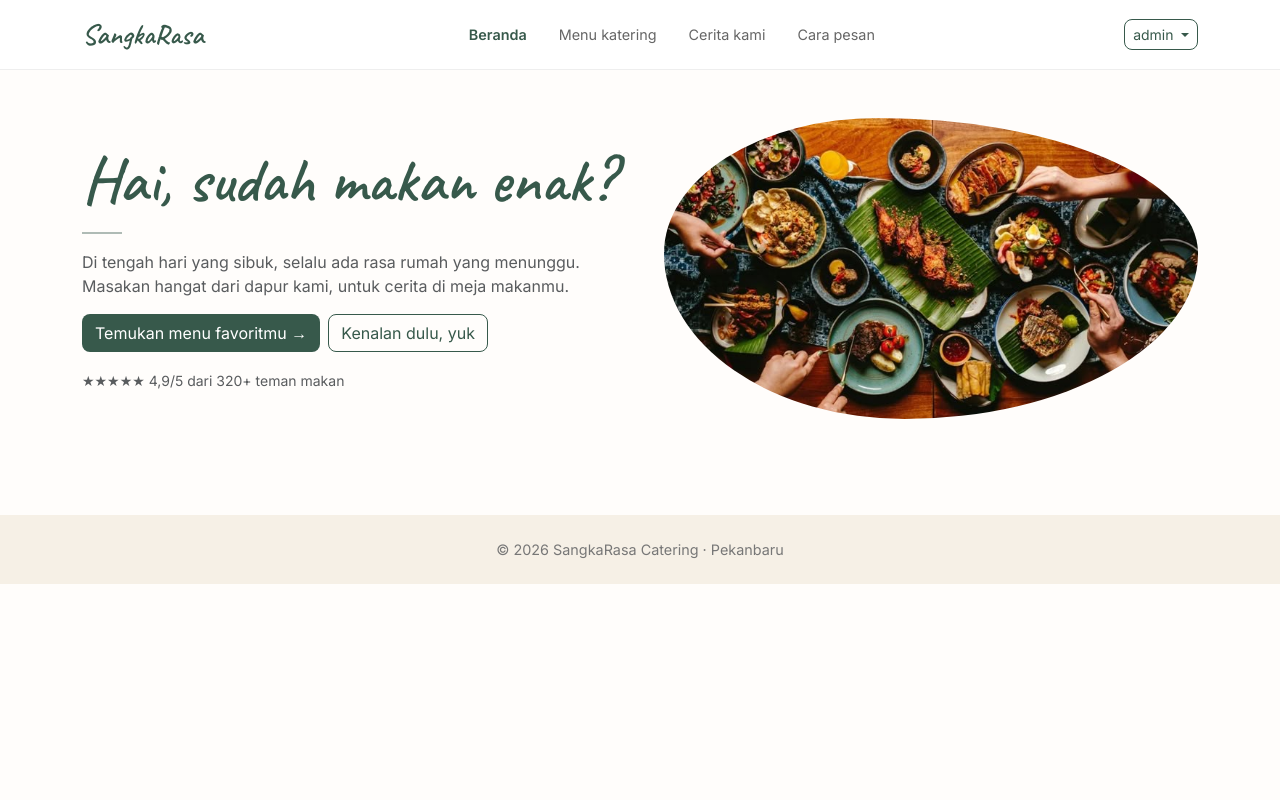
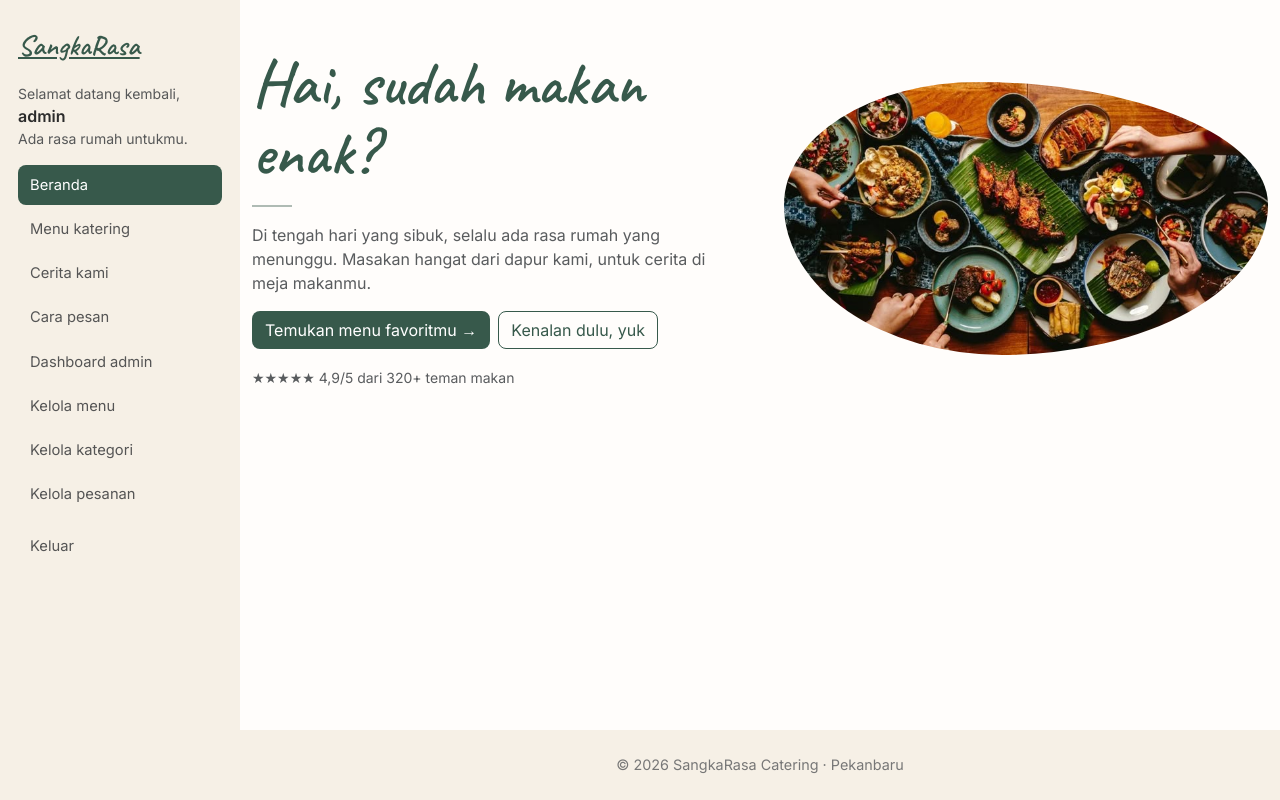
Before and after one commit to zuleykapcr/sangkarasa, a Laravel app: page / in a window 1280 px wide. Run offline with Laravel 12, Linux system fonts and the light colour scheme; a user stored in the database is signed in; data comes from the database, SQL or seed files in the repository.

Commit message:
refactor: navigasi berubah menjadi sidebar vertikal di sisi kiri

```diff
--- a/public/css/style.css
+++ b/public/css/style.css
@@ -87,3 +87,24 @@ body { font-family: 'Inter', sans-serif; color: var(--sr-text); background: #fff
 @media (max-width: 576px) {
     .progress-steps { flex-direction: column; }
 }
+
+/* Layout sidebar */
+.app-shell { display: flex; min-height: 100vh; }
+
+.app-content { flex: 1; min-width: 0; display: flex; flex-direction: column; }
+.app-content main { flex: 1; padding-bottom: 2rem; }
+
+.sr-sidebar { width: 240px; flex-shrink: 0; background: var(--sr-cream); padding: 24px 18px;
+              position: sticky; top: 0; height: 100vh; overflow-y: auto; }
+
+.side-link { display: block; padding: 9px 12px; border-radius: 8px; color: #555;
+             text-decoration: none; font-size: .92rem; cursor: pointer; }
+.side-link:hover { background: rgba(55,89,75,.1); color: var(--sr-green); }
+.side-link.active { background: var(--sr-green); color: #fff; }
+
+/* Layar kecil: sidebar jadi panel geser */
+@media (max-width: 767.98px) {
+    .sr-sidebar { position: fixed; left: 0; top: 0; z-index: 1050; transform: translateX(-100%);
+                  transition: transform .25s; box-shadow: 4px 0 16px rgba(0,0,0,.15); }
+    .sr-sidebar.open { transform: translateX(0); }
+}
--- a/resources/views/layouts/app.blade.php
+++ b/resources/views/layouts/app.blade.php
@@ -9,7 +9,13 @@
     <link href="{{ asset('css/style.css') }}" rel="stylesheet">
 </head>
 <body>
-    @include('partials.navbar')
+    <div class="app-shell">
+        @include('partials.sidebar')
+
+        <div class="app-content">
+            {{-- Tombol buka sidebar (layar kecil) --}}
+            <button class="btn btn-sr-outline btn-sm m-3 d-md-none" type="button" id="btnSidebar">☰ Menu</button>
+
             @include('partials.alert')
 
             <main>
@@ -17,8 +23,15 @@
             </main>
 
             @include('partials.footer')
+        </div>
+    </div>
 
     <script src="https://cdn.jsdelivr.net/npm/bootstrap@5.3.3/dist/js/bootstrap.bundle.min.js"></script>
+    <script>
+        document.getElementById('btnSidebar')?.addEventListener('click', () => {
+            document.getElementById('srSidebar').classList.toggle('open');
+        });
+    </script>
     @stack('scripts')
 </body>
 </html>
--- a/resources/views/partials/navbar.blade.php
+++ /dev/null
@@ -1,62 +0,0 @@
-<nav class="navbar navbar-expand-lg sr-navbar">
-    <div class="container">
-        <a class="navbar-brand sr-brand" href="{{ route('beranda') }}">SangkaRasa</a>
-
-        <button class="navbar-toggler" type="button" data-bs-toggle="collapse" data-bs-target="#menuNav">
-            <span class="navbar-toggler-icon"></span>
-        </button>
-
-        <div class="collapse navbar-collapse" id="menuNav">
-            <ul class="navbar-nav mx-auto gap-lg-3">
-                <li class="nav-item">
-                    <a class="nav-link {{ request()->routeIs('beranda') ? 'active' : '' }}"
-                       href="{{ route('beranda') }}">Beranda</a>
-                </li>
-                <li class="nav-item">
-                    <a class="nav-link {{ request()->routeIs('menu.*') ? 'active' : '' }}"
-                       href="{{ route('menu.index') }}">Menu katering</a>
-                </li>
-                <li class="nav-item"><a class="nav-link" href="#">Cerita kami</a></li>
-                <li class="nav-item"><a class="nav-link" href="#">Cara pesan</a></li>
-            </ul>
-
-            @guest
-                <a href="{{ route('login') }}" class="btn btn-sr-outline btn-sm">Masuk</a>
-            @endguest
-
-           @auth
-                @if (auth()->user()->role !== 'admin')
-                    <a href="{{ route('keranjang.index') }}" class="btn btn-sm position-relative me-2">
-                        Keranjang
-                        @if (\App\Support\Keranjang::count() > 0)
-                            <span class="badge rounded-pill badge-cart">{{ \App\Support\Keranjang::count() }}</span>
-                        @endif
-                    </a>
-                @endif
-                <div class="dropdown">
-                    <a class="btn btn-sr-outline btn-sm dropdown-toggle" href="#" role="button"
-                       data-bs-toggle="dropdown" aria-expanded="false">
-                        {{ auth()->user()->username }}
-                    </a>
-                    <ul class="dropdown-menu dropdown-menu-end">
-                        <li><span class="dropdown-item-text small text-muted">{{ auth()->user()->name }}</span></li>
-                        <li><hr class="dropdown-divider"></li>
-
-                        @if (auth()->user()->role === 'admin')
-                            <li><a class="dropdown-item" href="{{ route('admin.dashboard') }}">Dashboard admin</a></li>
-                        @else
-                           <li><a class="dropdown-item" href="{{ route('pesanan.index') }}">Riwayat pesanan</a></li>
-                        @endif
-
-                        <li>
-                            <form method="POST" action="{{ route('logout') }}">
-                                @csrf
-                                <button type="submit" class="dropdown-item">Keluar</button>
-                            </form>
-                        </li>
-                    </ul>
-                </div>
-            @endauth
-        </div>
-    </div>
-</nav>
--- /dev/null
+++ b/resources/views/partials/sidebar.blade.php
@@ -0,0 +1,56 @@
+<aside class="sr-sidebar" id="srSidebar">
+    <a class="sr-brand d-block mb-3" href="{{ route('beranda') }}">SangkaRasa</a>
+
+    @auth
+        <div class="small text-muted">Selamat datang kembali,</div>
+        <div class="fw-bold">{{ auth()->user()->username }}</div>
+        <div class="small text-muted mb-3">Ada rasa rumah untukmu.</div>
+    @else
+        <div class="small text-muted mb-3">Ada rasa rumah untukmu.</div>
+    @endauth
+
+    <nav class="nav flex-column gap-1">
+        <a class="side-link {{ request()->routeIs('beranda') ? 'active' : '' }}"
+           href="{{ route('beranda') }}">Beranda</a>
+
+        <a class="side-link {{ request()->routeIs('menu.*') ? 'active' : '' }}"
+           href="{{ route('menu.index') }}">Menu katering</a>
+
+        <a class="side-link" href="#">Cerita kami</a>
+        <a class="side-link" href="#">Cara pesan</a>
+
+        @auth
+            @if (auth()->user()->role === 'admin')
+                <a class="side-link {{ request()->routeIs('admin.dashboard') ? 'active' : '' }}"
+                   href="{{ route('admin.dashboard') }}">Dashboard admin</a>
+                <a class="side-link {{ request()->routeIs('admin.menu.*') ? 'active' : '' }}"
+                   href="{{ route('admin.menu.index') }}">Kelola menu</a>
+                <a class="side-link {{ request()->routeIs('admin.kategori.*') ? 'active' : '' }}"
+                   href="{{ route('admin.kategori.index') }}">Kelola kategori</a>
+                <a class="side-link {{ request()->routeIs('admin.pesanan.*') ? 'active' : '' }}"
+                   href="{{ route('admin.pesanan.index') }}">Kelola pesanan</a>
+            @else
+                <a class="side-link d-flex justify-content-between align-items-center {{ request()->routeIs('keranjang.*', 'checkout.*') ? 'active' : '' }}"
+                   href="{{ route('keranjang.index') }}">
+                    Keranjang saya
+                    @if (\App\Support\Keranjang::count() > 0)
+                        <span class="badge rounded-pill badge-cart">{{ \App\Support\Keranjang::count() }}</span>
+                    @endif
+                </a>
+
+                <a class="side-link {{ request()->routeIs('pesanan.*') ? 'active' : '' }}"
+                   href="{{ route('pesanan.index') }}">Riwayat pesanan</a>
+            @endif
+
+            <form method="POST" action="{{ route('logout') }}" class="mt-2">
+                @csrf
+                <button type="submit" class="side-link w-100 text-start border-0 bg-transparent">Keluar</button>
+            </form>
+        @else
+            <a class="side-link {{ request()->routeIs('login') ? 'active' : '' }}"
+               href="{{ route('login') }}">Masuk</a>
+            <a class="side-link {{ request()->routeIs('register') ? 'active' : '' }}"
+               href="{{ route('register') }}">Daftar</a>
+        @endauth
+    </nav>
+</aside>
```
Also changed, not shown: 1 other file. Lines whose indentation alone changed are shown as unchanged.
